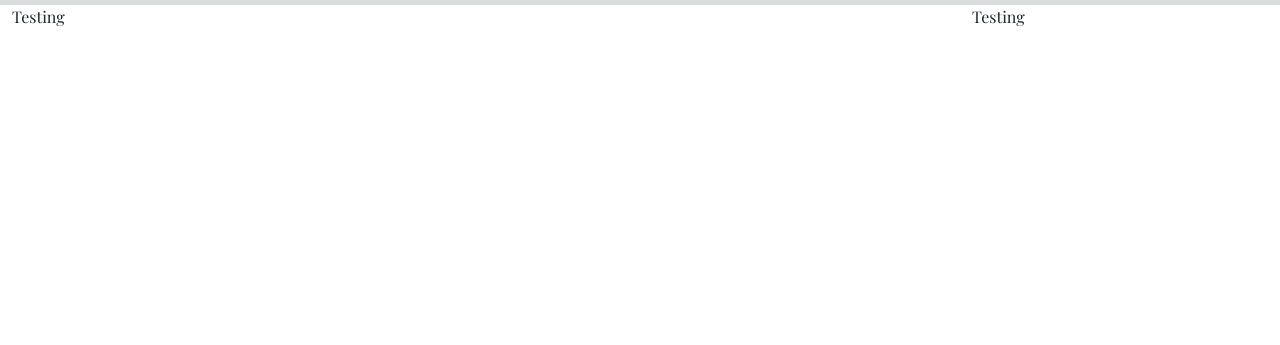
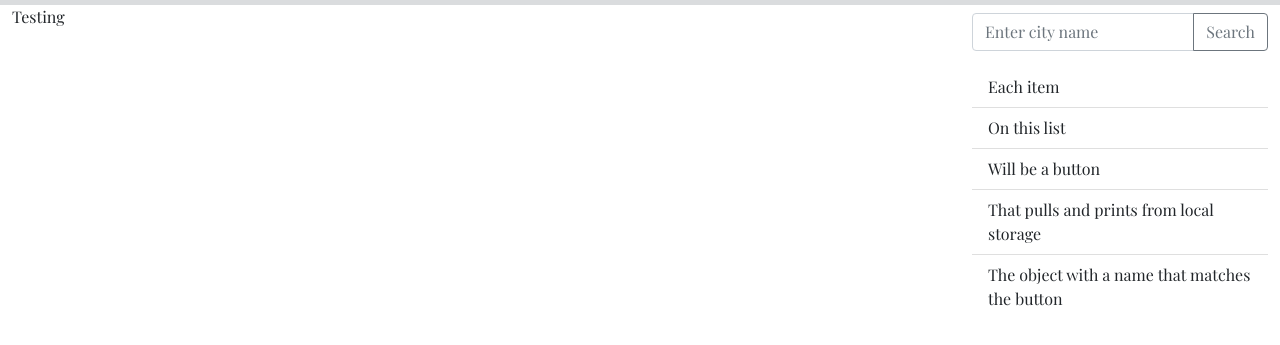
Before and after one commit to csanchezwagenbach/weather-dashboard, a plain HTML site: page index.html in a window 1280 px wide. Shown: the part 45-390 px from the top of the page. Drawn offline with nearby package versions, Linux system fonts and the light colour scheme.

Commit message:
created search area, search button, and list where results will be appended, ready to create area where current city will display

```diff
--- a/index.html
+++ b/index.html
@@ -29,7 +29,22 @@
 
         <section class="col-12 col-md-4 col-lg-3">
 
-            <p>Testing</p>
+            <div class="input-group mb-3 my-2">
+
+                <input type="text" class="form-control" placeholder="Enter city name" aria-label="location name" aria-describedby="button-addon2">
+
+                <button class="btn btn-outline-secondary" type="button" id="button-addon2">Search</button>
+
+            </div>
+
+            <ul class="list-group list-group-flush" id="saved-cities-list">
+                <li class="list-group-item">Each item</li>
+                <li class="list-group-item">On this list</li>
+                <li class="list-group-item">Will be a button</li>
+                <li class="list-group-item">That pulls and prints from local storage</li>
+                <li class="list-group-item">The object with a name that matches the button</li>
+              </ul>
+
 
         </section>
 
```
